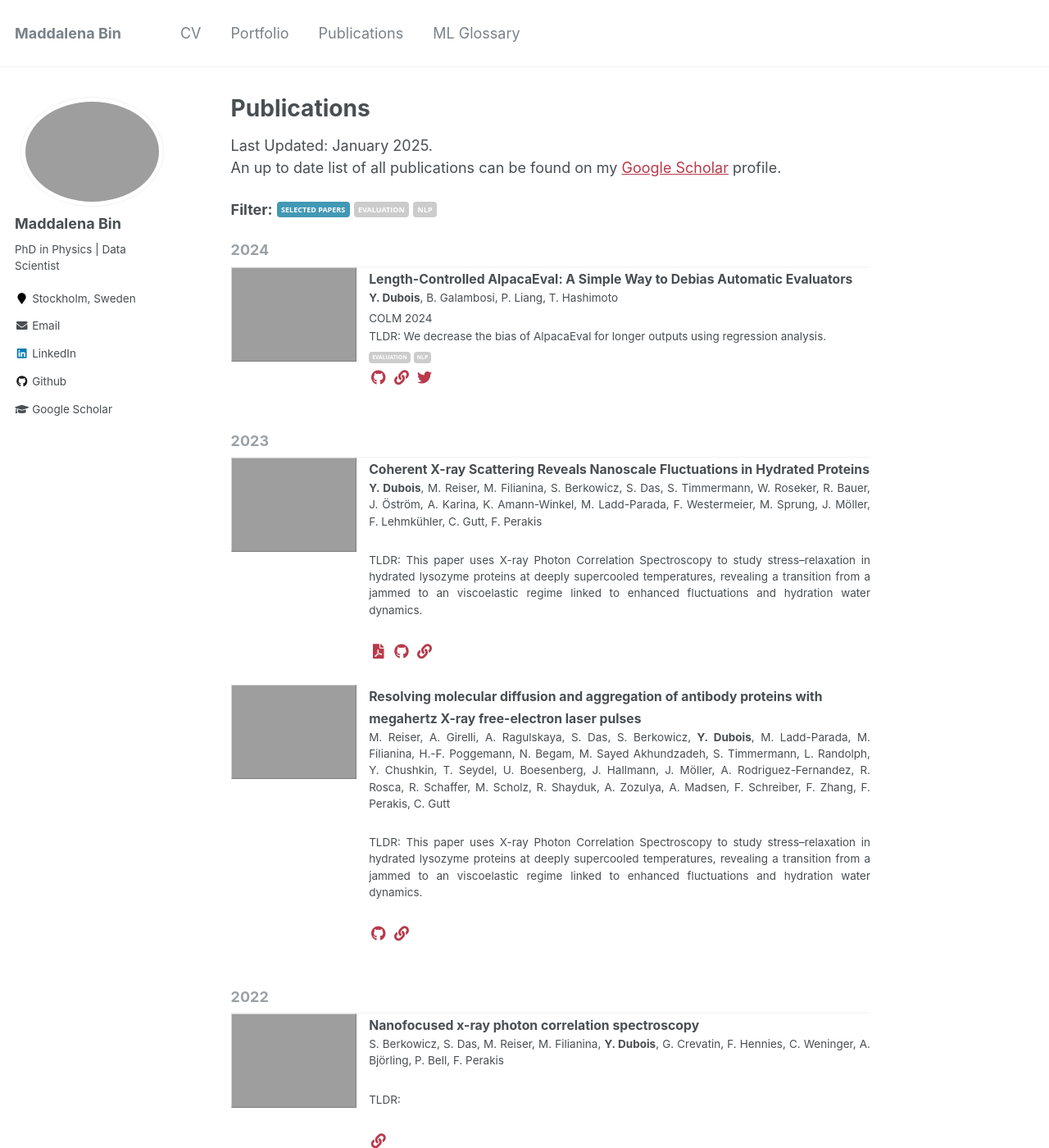
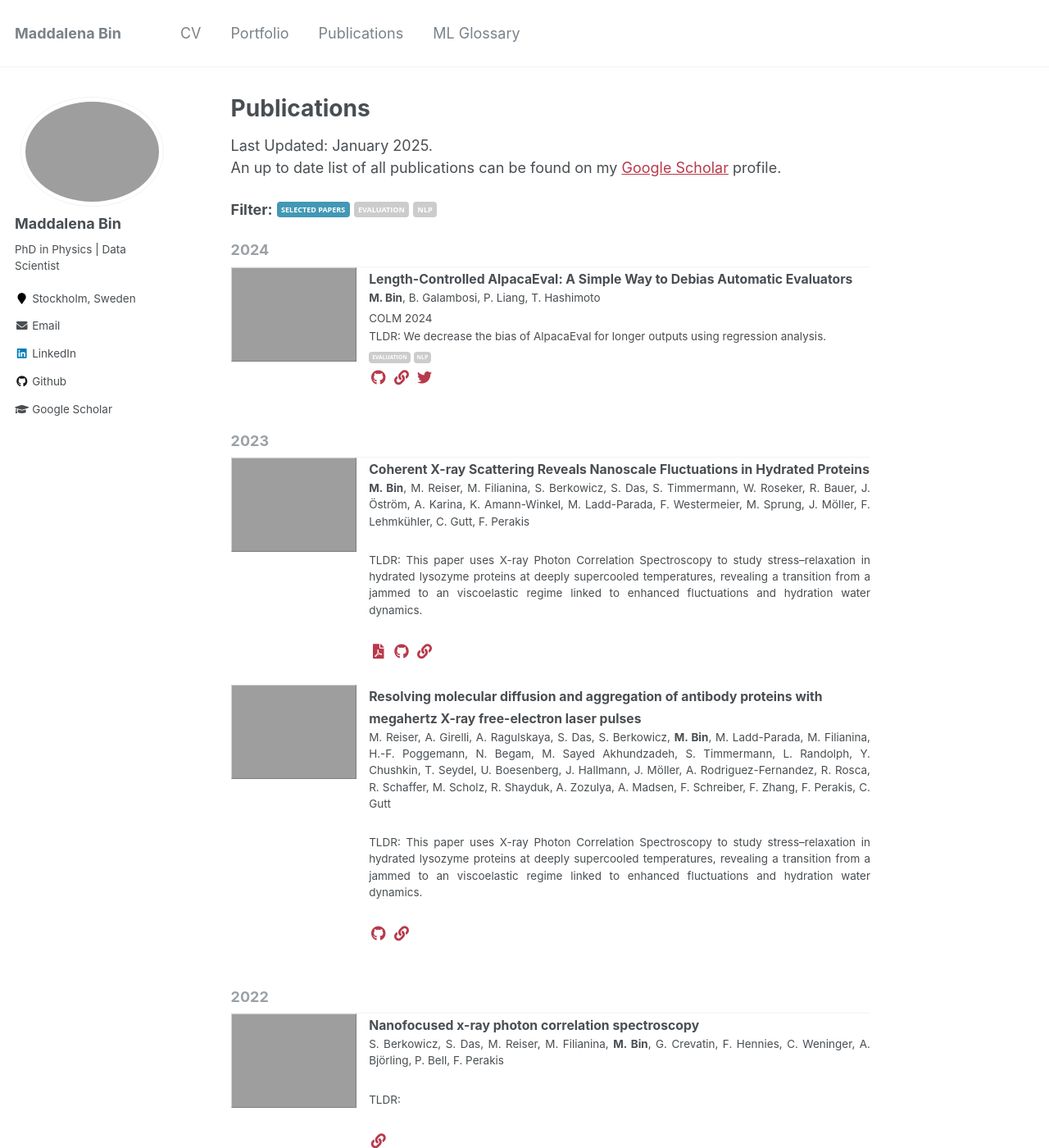
Before and after one commit to maddalenabin/maddalenabin.github.io, a Jekyll site: the page built from _pages/publications.html, in a window 1280 px wide and 1400 px high. Shown: the whole window at 82% size. Built offline with Jekyll 4.4.1, drawn with Linux system fonts in a browser that asks for light colours.

Commit message:
Update archive-single-publication.html

```diff
--- a/_includes/archive-single-publication.html
+++ b/_includes/archive-single-publication.html
@@ -25,7 +25,7 @@
     </div>
     <div style="flex:4;">
       <b class="archive__item-subtitle" itemprop="headline">{{ title }}</b>
-      <p class="archive__item-publication" itemprop="description">{{ post.authors_before }}<b>Y. Dubois{% if post.is_cofirst %}*{% endif %}</b>{{ post.authors_after }}</p>
+      <p class="archive__item-publication" itemprop="description">{{ post.authors_before }}<b>M. Bin{% if post.is_cofirst %}*{% endif %}</b>{{ post.authors_after }}</p>
       {% if post.venue and post.venue != "" %}<span class="archive__item-publication" itemprop="description" style="color:#175E54">{{ post.venue }}</span>
       {% else %}<span class="archive__item-publication" itemprop="description">{{ post.preprint }}</span>{% endif %}
       {% if post.award and post.award != "" %}<span class="archive__item-publication" itemprop="description" style="color:red">{{ post.award }} 🎉</span>{% endif %}
```
